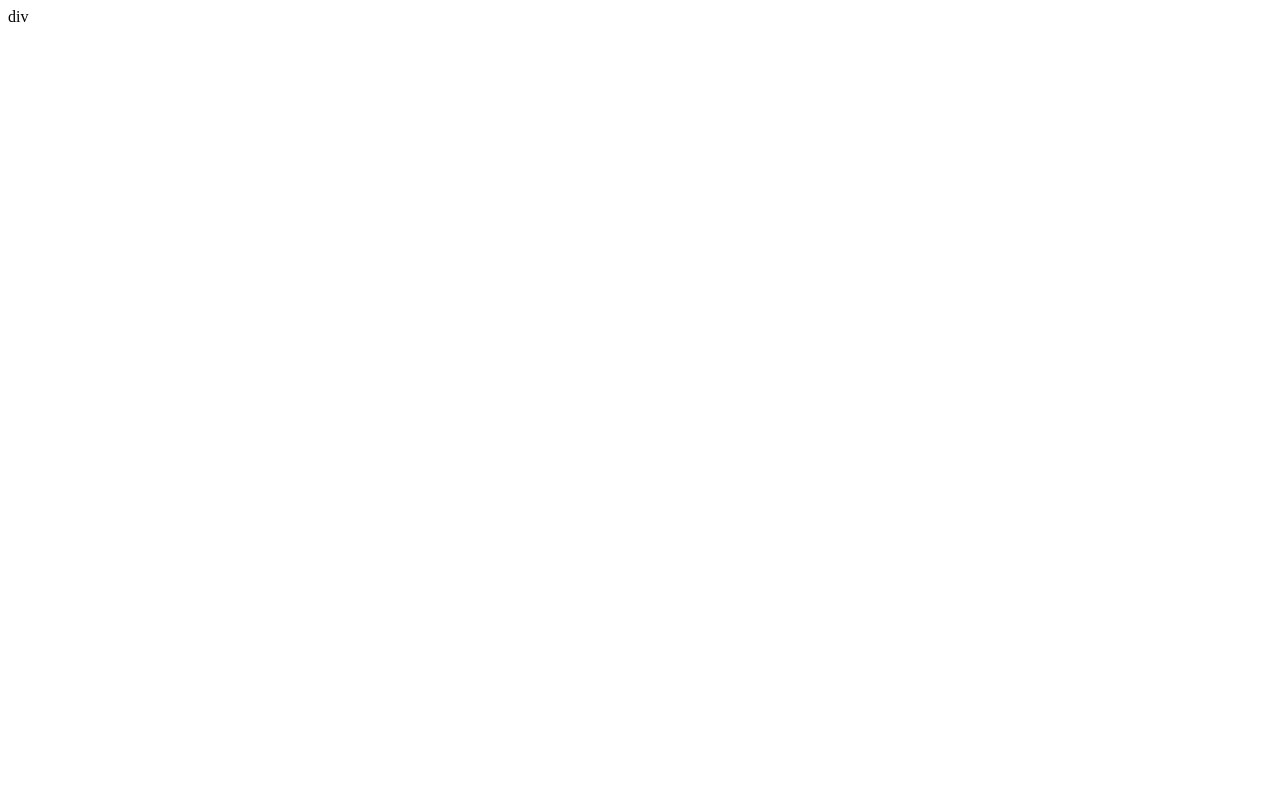
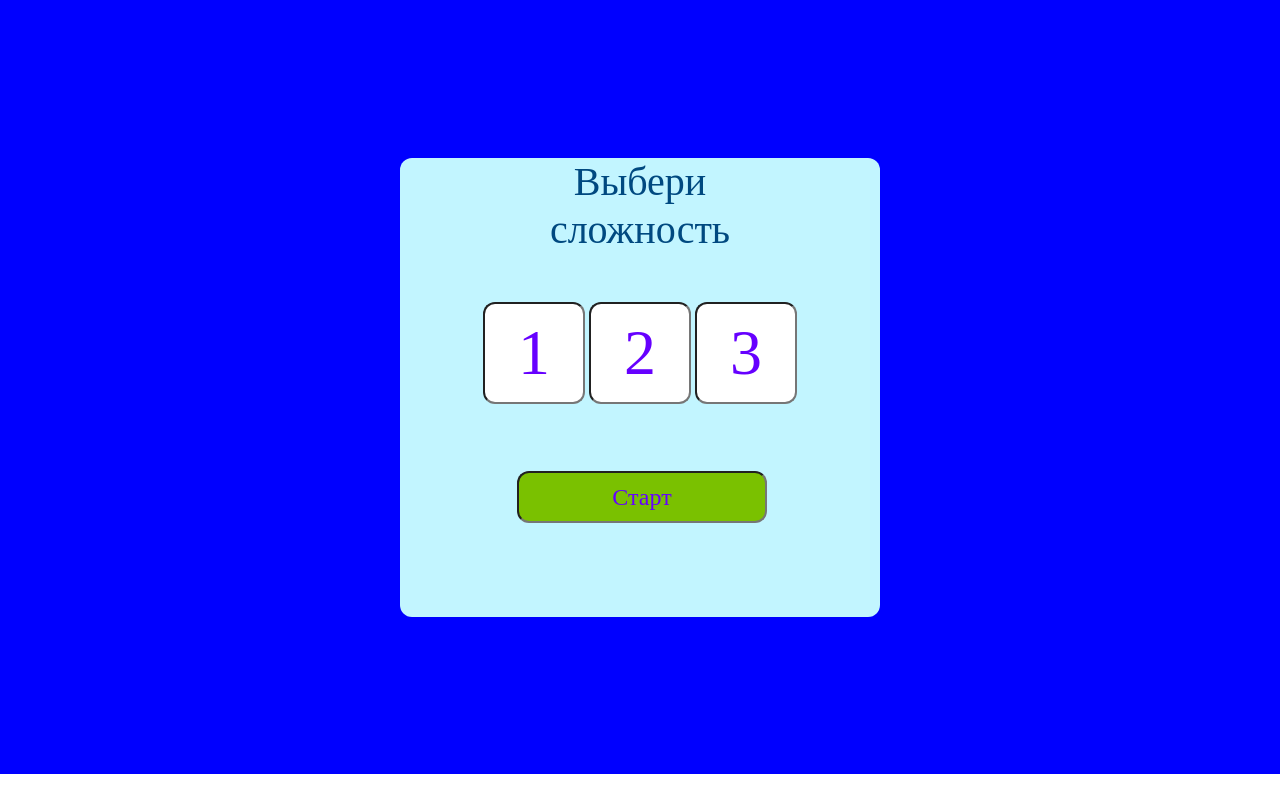
Before and after one commit to dianachubr/cards, a plain HTML site: page index.html in a window 1280 px wide. Drawn offline with Linux system fonts and the light colour scheme.

Commit message:
init commit

```diff
--- a/index.html
+++ b/index.html
@@ -1,13 +1,117 @@
 <!DOCTYPE html>
 <html lang="en">
+
 <head>
     <meta charset="UTF-8">
     <meta http-equiv="X-UA-Compatible" content="IE=edge">
     <meta name="viewport" content="width=device-width, initial-scale=1.0">
     <title>Document</title>
+    <style>
+        * {
+            margin: 0;
+            padding: 0;
+        }
+
+        .background {
+            background-color: blue;
+            display: flex;
+            justify-content: center;
+        }
+
+        .first_block {
+            width: 480px;
+            height: 459px;
+            background: #C2F5FF;
+            border-radius: 12px;
+            margin-top: 158px;
+            margin-bottom: 157px;
+            text-align: center;
+        }
+
+        .text_first_block {
+            font-family: 'StratosSkyeng';
+            font-style: normal;
+            font-weight: 400;
+            font-size: 40px;
+            line-height: 48px;
+            text-align: center;
+            font-feature-settings: 'pnum' on, 'lnum' on;
+            color: #004980;
+            padding-left: 136px;
+            padding-right: 136px;
+            padding-bottom: 48px;
+        }
+
+        .buttons {
+            padding-left: 69px;
+            padding-right: 69px;
+
+        }
+
+        .button {
+            font-family: 'StratosSkyeng';
+            font-style: normal;
+            font-weight: 400;
+            font-size: 64px;
+            line-height: 72px;
+            align-items: center;
+            text-align: center;
+            color: #0080C1;
+            width: 98px;
+            height: 98px;
+            background: #FFFFFF;
+            border-radius: 12px;
+            text-align: center;
+
+        }
+
+        ::placeholder {
+            color: rgb(102, 0, 255);
+        }
+
+        .input_first_block {
+            margin-left: 117px;
+            margin-top: 67px;
+            width: 246px;
+            height: 50px;
+            background: #7AC100;
+            border-radius: 12px;
+            width: 246px;
+            height: 48px;
+
+            /* Pres → Caption S */
+
+            font-family: 'StratosSkyeng';
+            font-style: normal;
+            font-weight: 400;
+            font-size: 24px;
+            line-height: 32px;
+            /* or 133% */
+
+            display: flex;
+            align-items: center;
+            text-align: center;
+            font-feature-settings: 'pnum' on, 'lnum' on;
+
+            color: #FFFFFF;
+        }
+    </style>
 </head>
+
 <body>
-    div
+    <div class="background">
+        <div class="first_block">
+            <h1 class="text_first_block">Выбери сложность</h1>
+            <div class="buttons">
+                <input class="button" type="text" required placeholder="1">
+                <input class="button" type="text" required placeholder="2">
+                <input class="button" type="text" required placeholder="3">
+            </div>
+            <input class="input_first_block" type="text" required placeholder="Старт">
+
+        </div>
+    </div>
 
 </body>
+
 </html>
```
